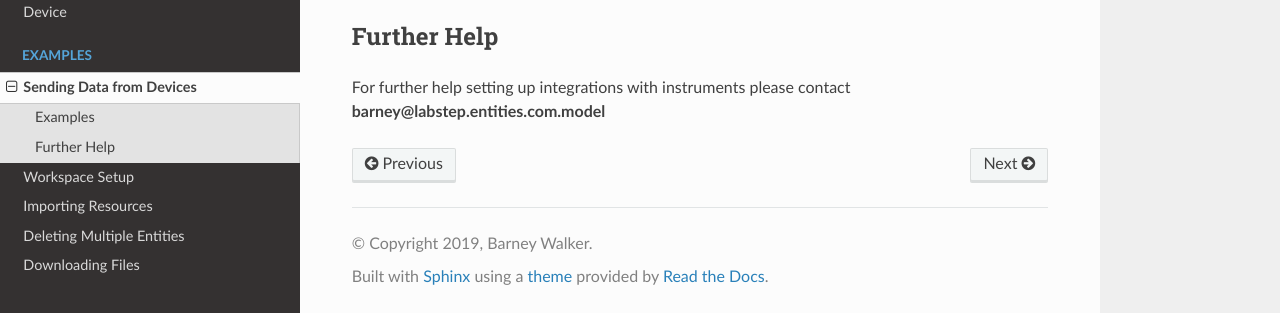
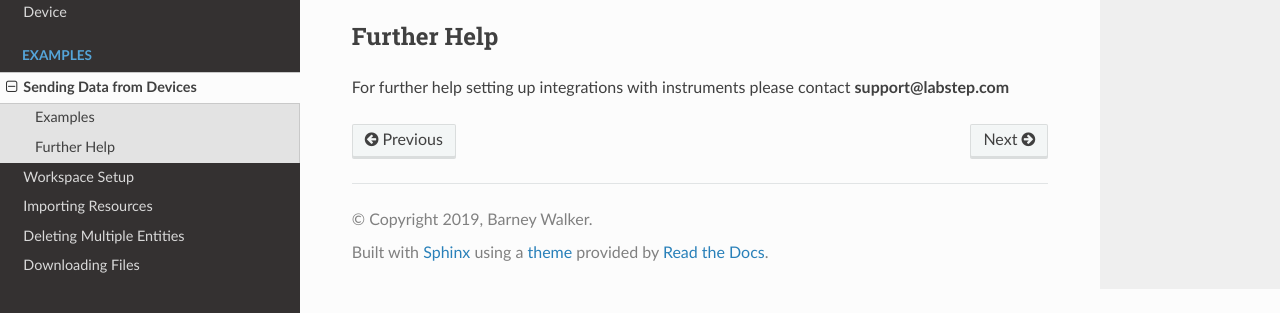
Before and after one commit to Labstep/labstepPy, a Sphinx documentation site: the page built from docs/source/device_integration.rst, in a window 1280 px wide and 900 px high, scrolled down 712 px, cut to the strip 587-900 px from the top of the window. Built offline with Sphinx 7.4.7 and the Read the Docs theme 2.0.0, drawn with Linux system fonts in a browser that asks for light colours.

Commit message:
docs typo

```diff
--- a/docs/source/device_integration.rst
+++ b/docs/source/device_integration.rst
@@ -47,4 +47,4 @@ This example requires the PySerial package which can be downloaded by running
 Further Help
 +++++++++++++++++++++++++++++++++++++
 
-For further help setting up integrations with instruments please contact **barney@labstep.entities.com.model**
+For further help setting up integrations with instruments please contact **support@labstep.com**
```
